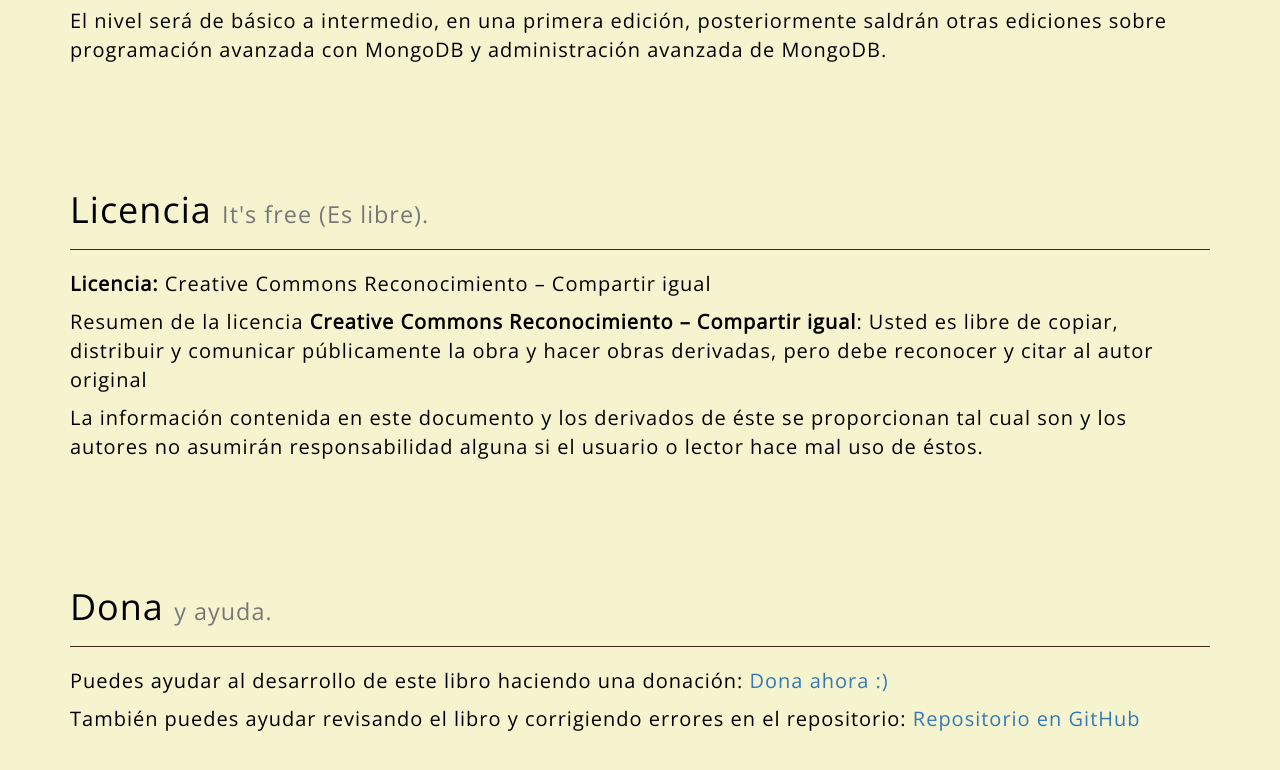
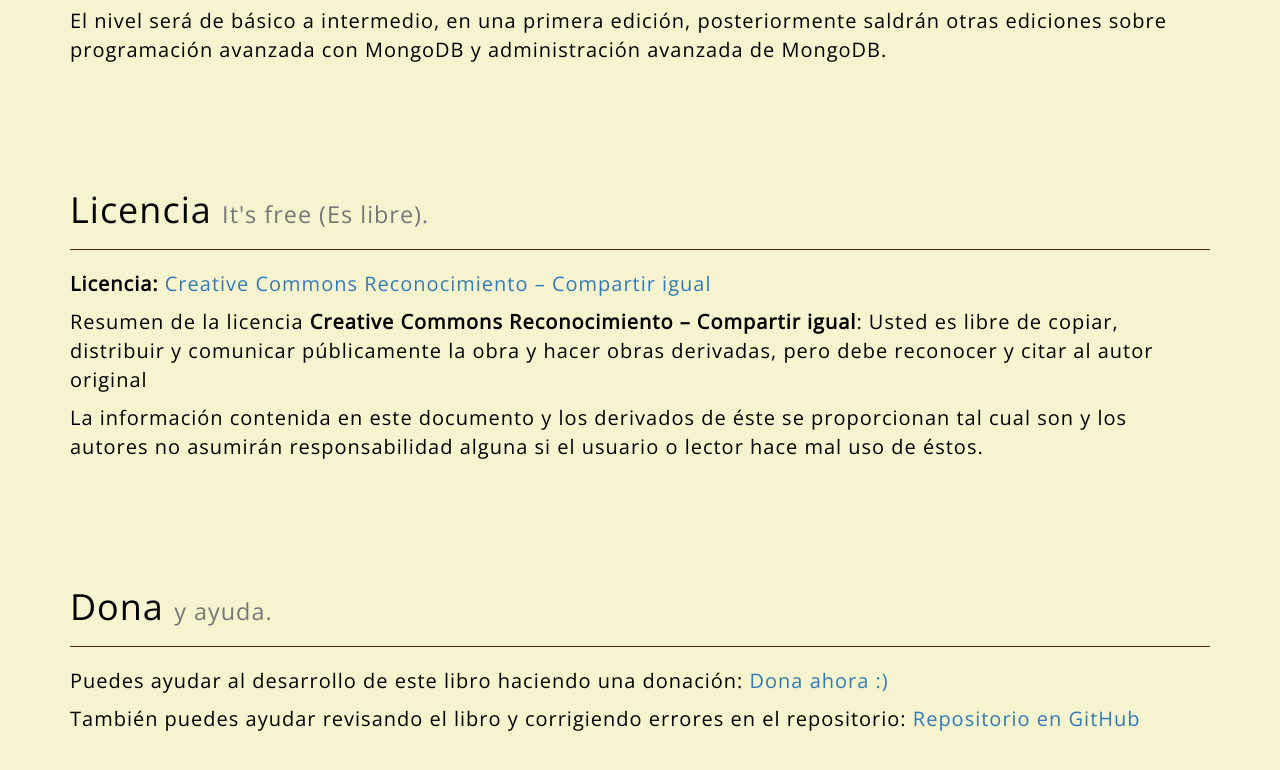
Before and after one commit to yograterol/libromongodb, a plain HTML site: page index.html in a window 1280 px wide. Shown: the part 990-1760 px from the top of the page. Drawn offline with nearby package versions, Linux system fonts and the light colour scheme.

Commit message:
Cambio licencia

```diff
--- a/index.html
+++ b/index.html
@@ -74,7 +74,8 @@
                         <h1>Licencia <small>It's free (Es libre).</small></h1>
                     </div>
                     <p>
-                        <strong>Licencia:</strong> Creative Commons Reconocimiento – Compartir igual
+                        <strong>Licencia:</strong> <a href="http://creativecommons.org/licenses/by-sa/3.0/">
+                        Creative Commons Reconocimiento – Compartir igual</a>
                     </p>
                     <p>
                         Resumen de la licencia <strong>Creative Commons Reconocimiento – Compartir igual</strong>: Usted es libre de copiar, distribuir y comunicar
```
